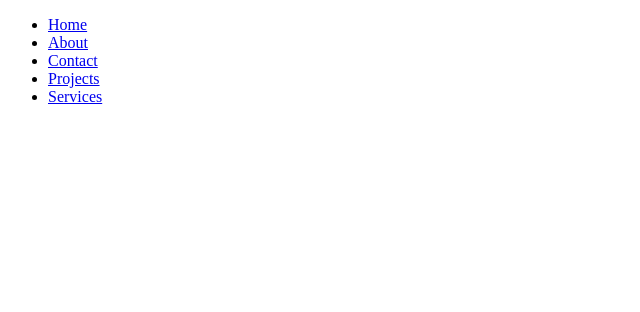
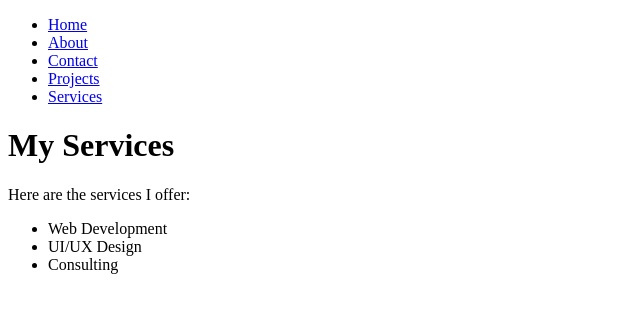
Before and after one commit to davidohayi/my-website, a plain HTML site: page pages/services.html in a window 1280 px wide. Shown: the whole page, without its empty margins (0-640 px from the left). Drawn offline with Linux system fonts and the light colour scheme.

Commit message:
Update services.html to include services list
Added a heading and list of services offered.

```diff
--- a/pages/services.html
+++ b/pages/services.html
@@ -17,5 +17,13 @@
             <li><a href="services.html">Services</a></li>
         </ul>
     </nav>
+
+    <h1>My Services</h1>
+    <p>Here are the services I offer:</p>
+    <ul>
+        <li>Web Development</li>
+        <li>UI/UX Design</li>
+        <li>Consulting</li>
+    </ul>
 </body>
 </html>
```
